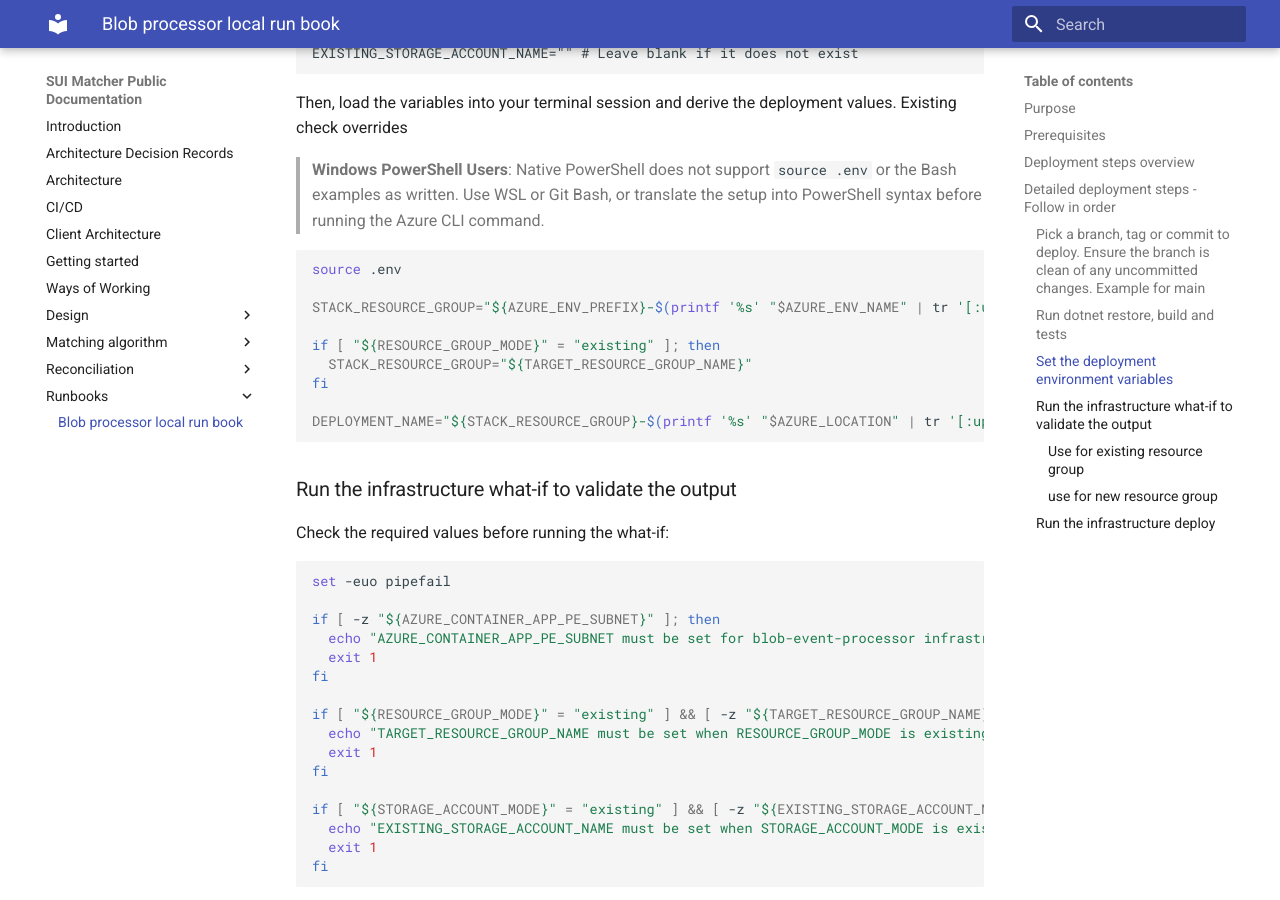
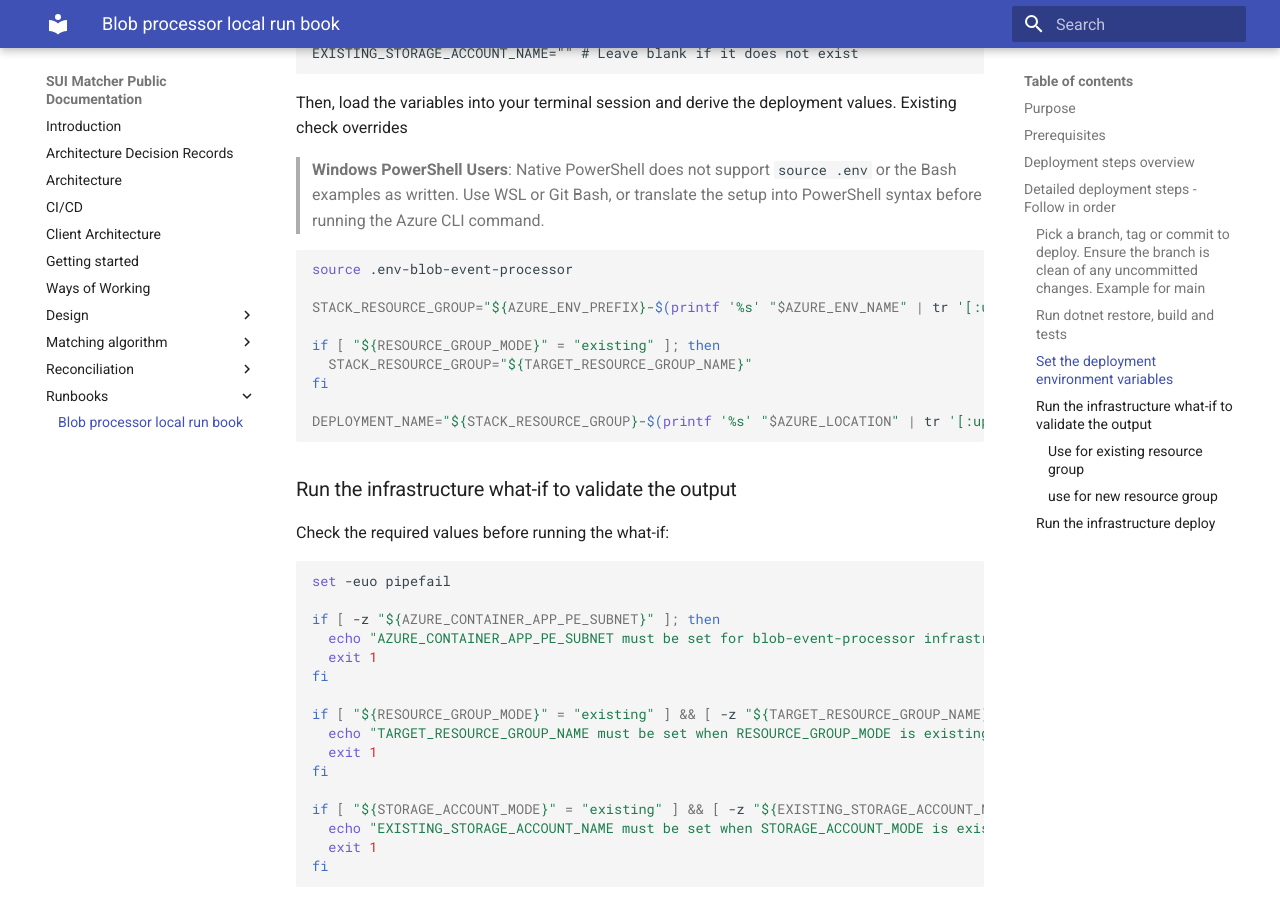
Before and after one commit to DFE-Digital/SUI_Matcher, an MkDocs documentation site: the page built from documentation/docs/runbooks/blob-processor-local-runbook.md, in a window 1280 px wide and 900 px high, scrolled down 2150 px. Built offline with MkDocs 1.6.1 and Material for MkDocs 9.7.7, drawn with Linux system fonts in a browser that asks for light colours.

Commit message:
update .env file name in runbook

````diff
--- a/documentation/docs/runbooks/blob-processor-local-runbook.md
+++ b/documentation/docs/runbooks/blob-processor-local-runbook.md
@@ -90,7 +90,7 @@ Then, load the variables into your terminal session and derive the deployment va
 > or Git Bash, or translate the setup into PowerShell syntax before running the Azure CLI command.
 
 ```bash
-source .env
+source .env-blob-event-processor
 
 STACK_RESOURCE_GROUP="${AZURE_ENV_PREFIX}-$(printf '%s' "$AZURE_ENV_NAME" | tr '[:upper:]' '[:lower:]')-blob-event-processor"
 
````
